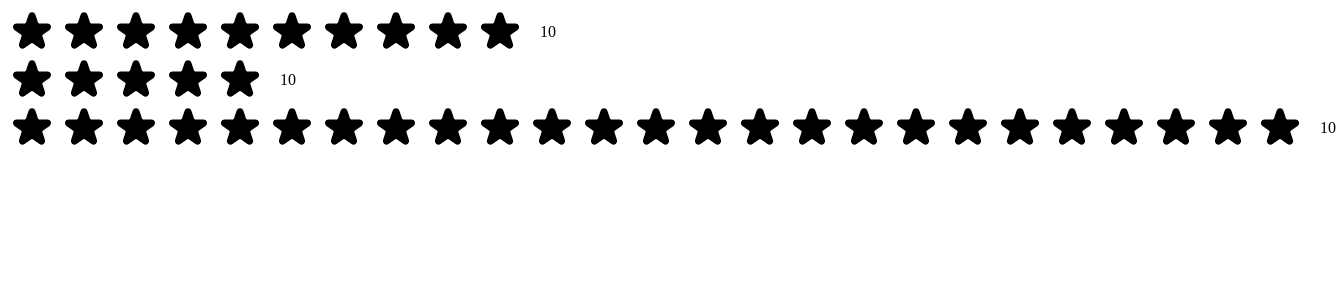
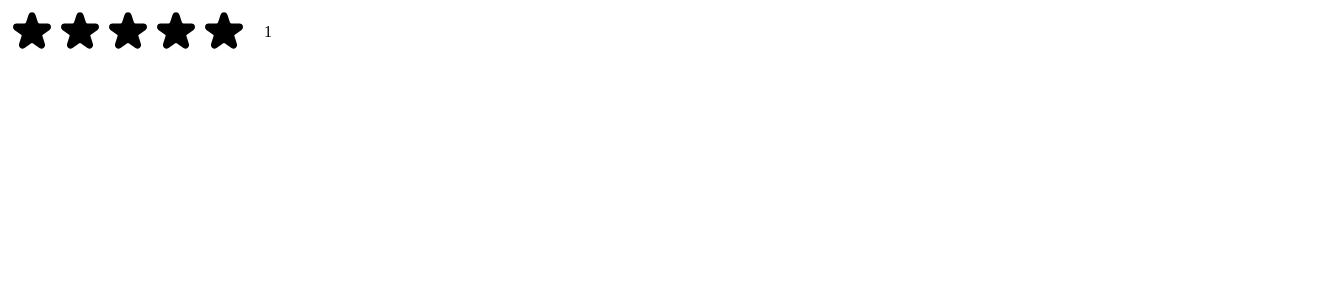
Before and after one commit to misikir21/idrama, a React (Create React App) app in the folder idrama/: page / in a window 1280 px wide. Shown: the top 300 px of the page, 1336 px wide, since content can reach past the window. Built offline with nearby package versions, Linux system fonts and the light colour scheme.

Commit message:
add a featue to liste to star raitg

```diff
--- a/idrama/src/StarRating.jsx
+++ b/idrama/src/StarRating.jsx
@@ -1,4 +1,4 @@
-import React from 'react'
+import React, { useState } from 'react'
 const contaierstyle={
     display:"flex",
     alignItems:"center",
@@ -6,7 +6,6 @@ const contaierstyle={
 }
 const starscontainer={
     display:"flex",
-    gap:"4px"
 
 }
 const textstyle={
@@ -14,15 +13,19 @@ const textstyle={
     margin:"0"
 }
 export default function StarRating({maxrate =5}) {
+    const [rating,setrating]=useState(1)
   return (
     <div style={contaierstyle}>
         <div style={starscontainer}>
             {Array.from({length:maxrate},(_,i)=>(
-<Star i={1}/>            ))}
+<Star i={1} onRate={()=>handlerate(1 +i)}/>))}
         </div>
-        <p style={textstyle}>10</p>
+        <p style={textstyle}>{rating || ""}</p>
     </div>
   )
+  function handlerate (rating){
+      setrating(rating)
+    }
 }
 
 const starstyle={
@@ -31,9 +34,9 @@ const starstyle={
     display:"block",
     cusrsor:"pointer"
 }
-function Star(){
+function Star({onRate}){
     return(
-    <span role="button" style={starstyle}>
+    <span role="button" style={starstyle} onClick={onRate}>
 
         <svg
   xmlns="http://www.w3.org/2000/svg"
--- a/idrama/src/index.js
+++ b/idrama/src/index.js
@@ -9,9 +9,7 @@ const root = ReactDOM.createRoot(document.getElementById('root'));
 root.render(
   <React.StrictMode>
     {/* <App /> */}
-    <StarRating maxrate={10}/>
     <StarRating maxrate={5}/>
-    <StarRating maxrate={25}/>
   </React.StrictMode>
 );
 
```
